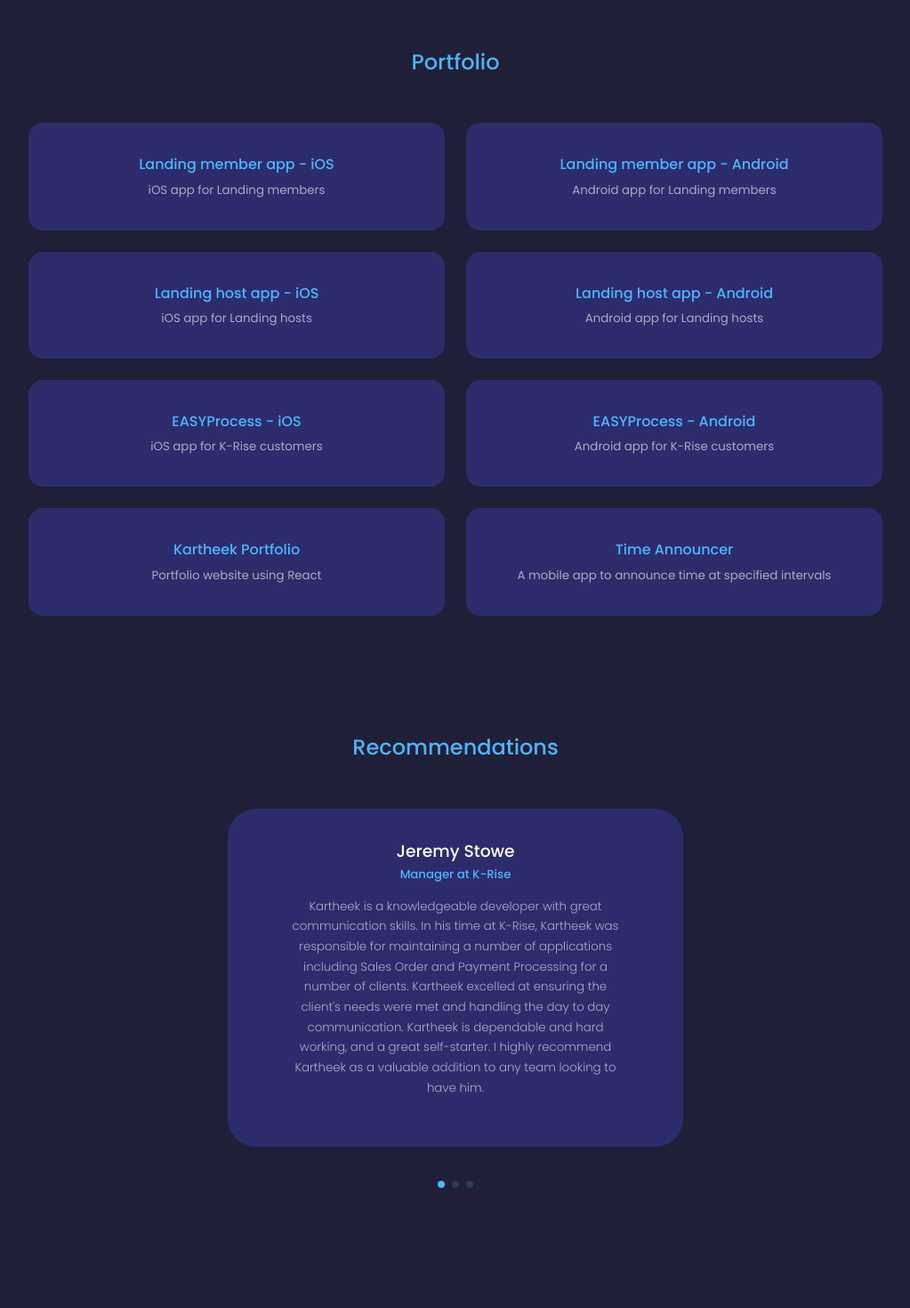
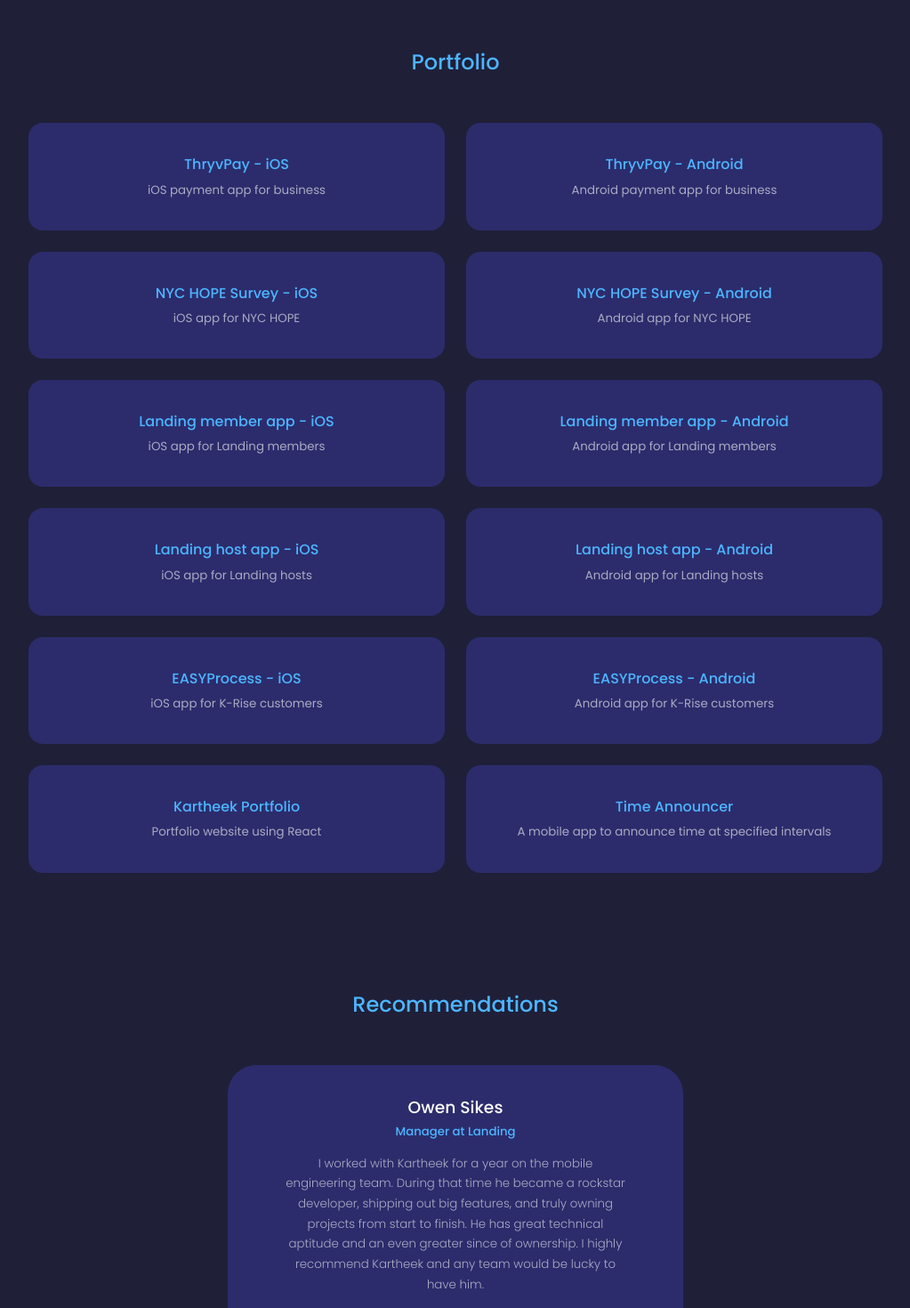
Before and after one commit to carteak004/kartheek-dev, a React (Create React App) app: page / in a window 1280 px wide. Shown: the part 2480-3950 px from the top of the page at 89% size, without its empty margins (128-1151 px from the left). Built offline with nearby package versions, Linux system fonts and the light colour scheme.

Commit message:
added recommendations and projects

```diff
--- a/src/constants/Projects.ts
+++ b/src/constants/Projects.ts
@@ -1,6 +1,26 @@
 import { Project } from 'models/Project'
 
 export const projects: Project[] = [
+	{
+		name: 'ThryvPay - iOS',
+		description: 'iOS payment app for business',
+		link: 'https://apps.apple.com/us/app/thryvpay/id1554576474',
+	},
+	{
+		name: 'ThryvPay - Android',
+		description: 'Android payment app for business',
+		link: 'https://play.google.com/store/apps/details?id=com.thryv.thryvpay&hl=en_US&gl=US',
+	},
+	{
+		name: 'NYC HOPE Survey - iOS',
+		description: 'iOS app for NYC HOPE',
+		link: 'https://apps.apple.com/us/app/nyc-hope-survey/id1549767507',
+	},
+	{
+		name: 'NYC HOPE Survey - Android',
+		description: 'Android app for NYC HOPE',
+		link: 'https://play.google.com/store/apps/details?id=gov.nyc.dhs.oit.mobile.NYCHOPESurvey&hl=en_US&gl=US&pli=1',
+	},
 	{
 		name: 'Landing member app - iOS',
 		description: 'iOS app for Landing members',
--- a/src/constants/Recommendattions.ts
+++ b/src/constants/Recommendattions.ts
@@ -1,11 +1,23 @@
 import { Recommendation } from 'models/Recommendation'
 
 export const recommendations: Recommendation[] = [
+	{
+		name: 'Owen Sikes',
+		designation: 'Manager at Landing',
+		message:
+			'I worked with Kartheek for a year on the mobile engineering team. During that time he became a rockstar developer, shipping out big features, and truly owning projects from start to finish. He has great technical aptitude and an even greater since of ownership. I highly recommend Kartheek and any team would be lucky to have him.',
+	},
 	{
 		name: 'Jeremy Stowe',
 		designation: 'Manager at K-Rise',
 		message:
 			"Kartheek is a knowledgeable developer with great communication skills. In his time at K-Rise, Kartheek was responsible for maintaining a number of applications including Sales Order and Payment Processing for a number of clients. Kartheek excelled at ensuring the client's needs were met and handling the day to day communication. Kartheek is dependable and hard working, and a great self-starter. I highly recommend Kartheek as a valuable addition to any team looking to have him.",
+	},
+	{
+		name: 'Mariel Falk',
+		designation: 'Product Manager at K-Rise',
+		message:
+			'Working with Kartheek at Landing was an absolute joy. He owned transformative mobile feature projects end to end with an attention to detail that everyone else aspires to. His biggest strength is how often he motivates the people around him, opening team-wide discussions on how we can better document/ plan/ and solve important user problems. I sincerely hope we get to work together again!',
 	},
 	{
 		name: 'Alex Hinson',
```
